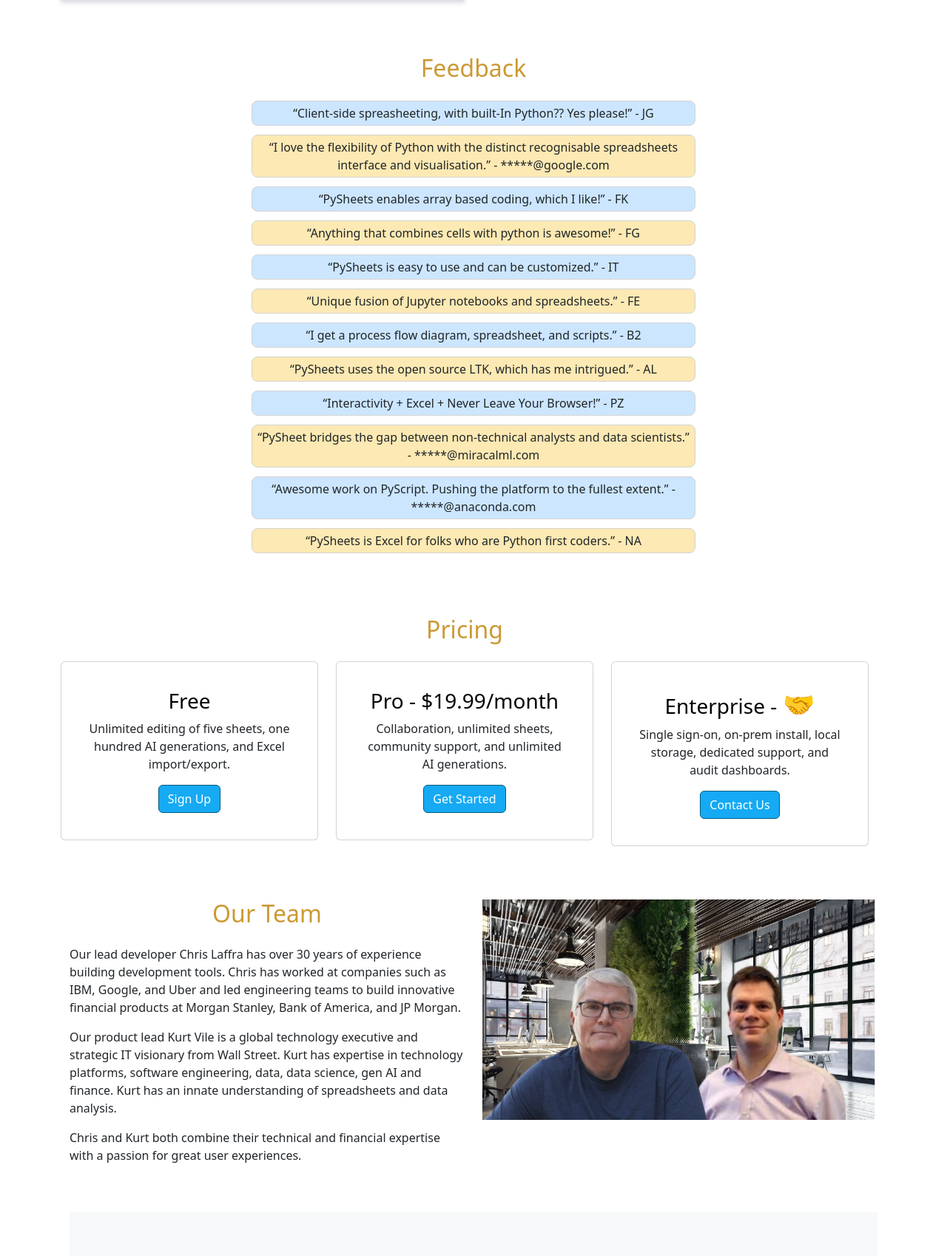
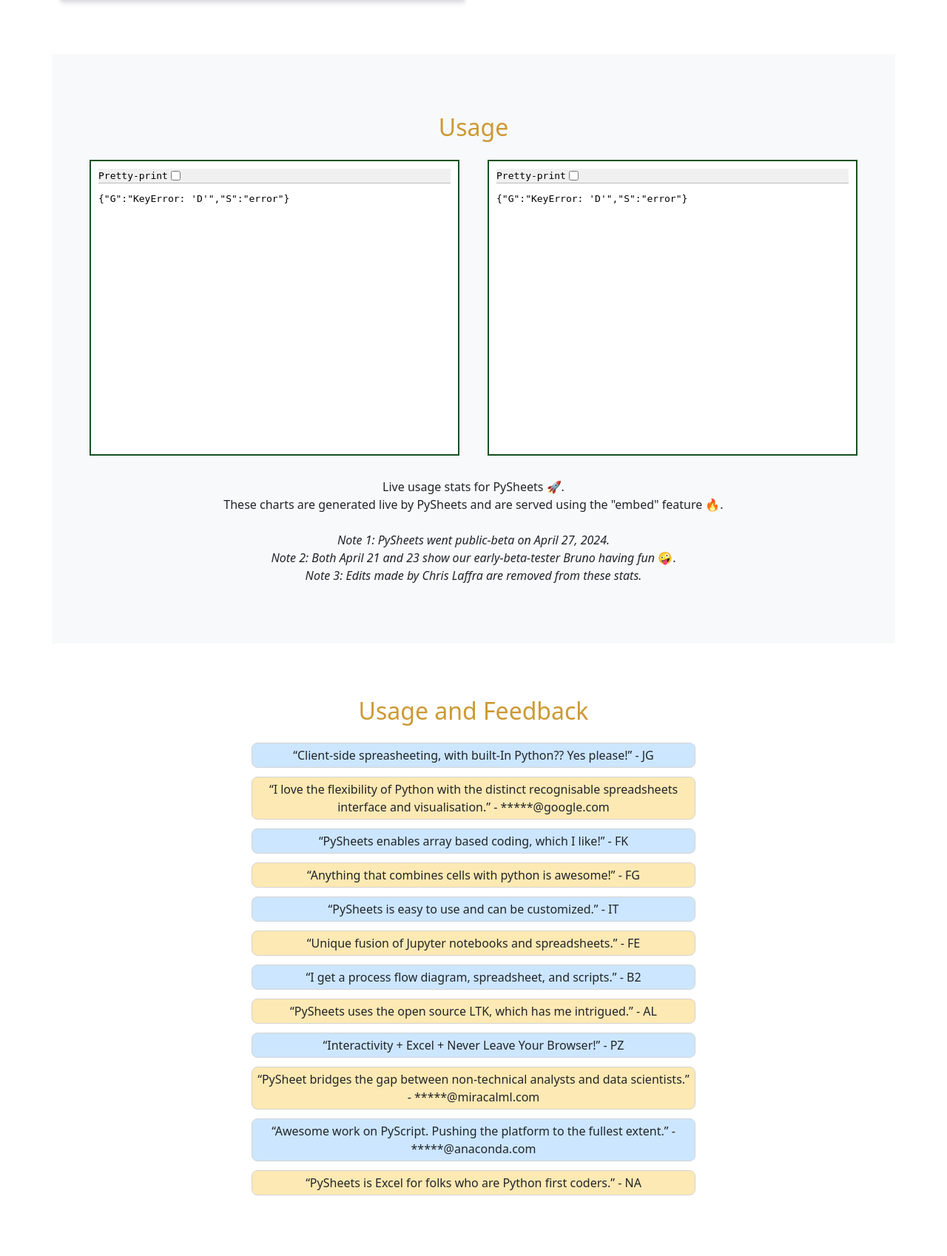
Before and after one commit to PySheets/pysheets, a Flask app: page / in a window 1280 px wide. Shown: the part 1322-3020 px from the top of the page at 74% size. Run offline with Flask 2, Linux system fonts and the light colour scheme; data that the repository does not hold is empty.

Commit message:
Add usage stats in landing and storage

```diff
--- a/app.yaml
+++ b/app.yaml
@@ -1 +1 @@
-APP_VERSION: 0.2.3
+APP_VERSION: 0.2.5
--- a/main.py
+++ b/main.py
@@ -234,6 +234,15 @@ def edits():
     )
 
 
+@app.route("/activity", methods=["GET"])
+def activity():
+    print("ACTIVITY SINCE", request.args.get(DATA_KEY_TIMESTAMP))
+    return storage.get_activity(
+        request.args.get(DATA_KEY_TOKEN),
+        request.args.get(DATA_KEY_TIMESTAMP) or 0,
+    )
+
+
 @app.route("/history", methods=["GET"])
 def history():
     return storage.get_history(
--- a/static/pysheets.css
+++ b/static/pysheets.css
@@ -273,7 +273,7 @@ h3 {
     box-shadow: 0 3px 1px -2px rgba(0, 0, 0, .2), 0 2px 2px 0 rgba(0, 0, 0, .14), 0 1px 5px 0 rgba(0, 0, 0, .12);
     cursor: pointer;
     height: 200px;
-    max-height: 50vh;
+    max-height: 80vh;
     overflow: hidden;
 }
 
--- a/templates/landing.html
+++ b/templates/landing.html
@@ -29,6 +29,14 @@
         .hero {
             background-color: #f8f9fa;
             padding: 5rem 0;
+        }
+
+        iframe {
+            border: 2px solid rgb(21, 81, 33);
+            background-color: white;
+            padding: 10px;
+            width: 500px;
+            height: 400px;
         }
 
         quote {
@@ -119,6 +127,9 @@
                         <a class="nav-link" href="#Features">Features</a>
                     </li>
                     <li class="nav-item">
+                        <a class="nav-link" href="#Usage">Usage</a>
+                    </li>
+                    <li class="nav-item">
                         <a class="nav-link" href="#Feedback">Feedback</a>
                     </li>
                     <li class="nav-item">
@@ -192,11 +203,44 @@
             </div>
         </div>
 
+        <a name="Live Usage"></a>
+        <br>
+        <div class="row mt-5 hero">
+            <div class="col-md-12">
+                <h2 class="text-center mb-4">Usage</h2>
+
+                <center>
+                <iframe src="/embed?U=uXNuCGO2JU1E5aL7zcOh&k=B12"></iframe>
+
+                &nbsp;
+                &nbsp;
+                &nbsp;
+                &nbsp;
+
+                <iframe src="/embed?U=uXNuCGO2JU1E5aL7zcOh&k=A12"></iframe>
+                <br>
+                <br>
+                Live usage stats for PySheets 🚀.
+                <br>
+                These charts are generated live by PySheets and are served using the "embed" feature 🔥.
+                <br>
+                <br>
+                <i>Note 1: PySheets went public-beta on April 27, 2024.</i>
+                <br>
+                <i>Note 2: Both April 21 and 23 show our early-beta-tester Bruno having fun</i>  🤪.
+                <br>
+                <i>Note 3: Edits made by Chris Laffra are removed from these stats.</i>
+                </center>
+            </div>
+        </div>
+
         <a name="Feedback"></a>
         <br>
         <div class="row mt-5">
             <div class="col-md-12">
-                <h2 class="text-center mb-4">Feedback</h2>
+                <h2 class="text-center mb-4">Usage and Feedback</h2>
+
+
                 <center>
                     <quote>“Client-side spreasheeting, with built-In Python?? Yes please!” - JG</quote>
                     <quote>“I love the flexibility of Python with the distinct recognisable spreadsheets interface and
@@ -239,7 +283,7 @@
                         <div class="col-md-4">
                             <div class="card">
                                 <div class="text-center card-body">
-                                    <h3 class="card-title">Pro - $19.99/month</h3>
+                                    <h3 class="card-title">Pro - $19.99/m</h3>
                                     <p class="card-text">Collaboration, unlimited sheets,
                                         community support, and
                                         unlimited AI generations.</p>
```
Also changed, not shown: static/api.py (+12 -2 lines), static/worker.py (+1 -1 lines), storage/__init__.py, storage/firestore.py.
